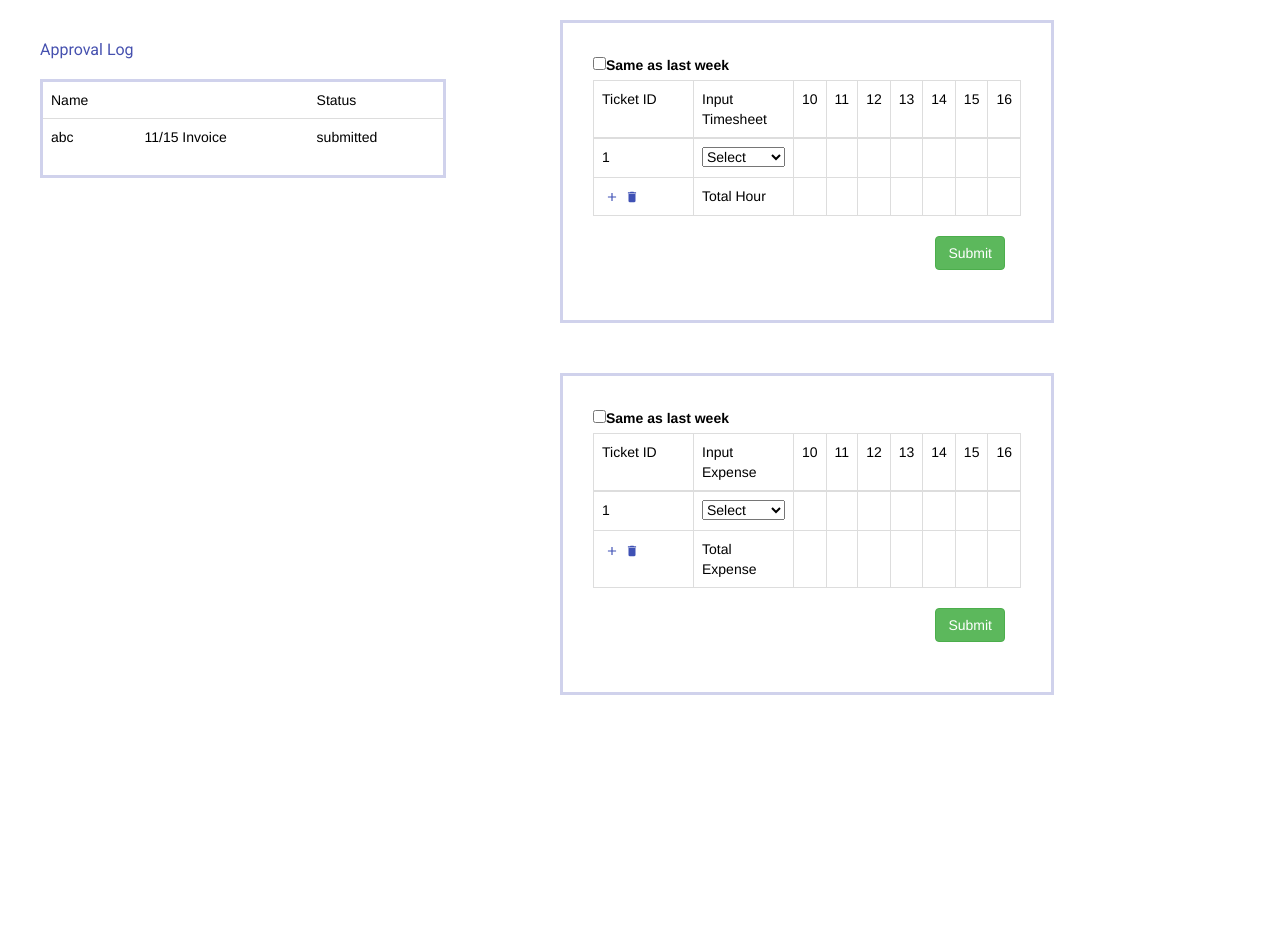
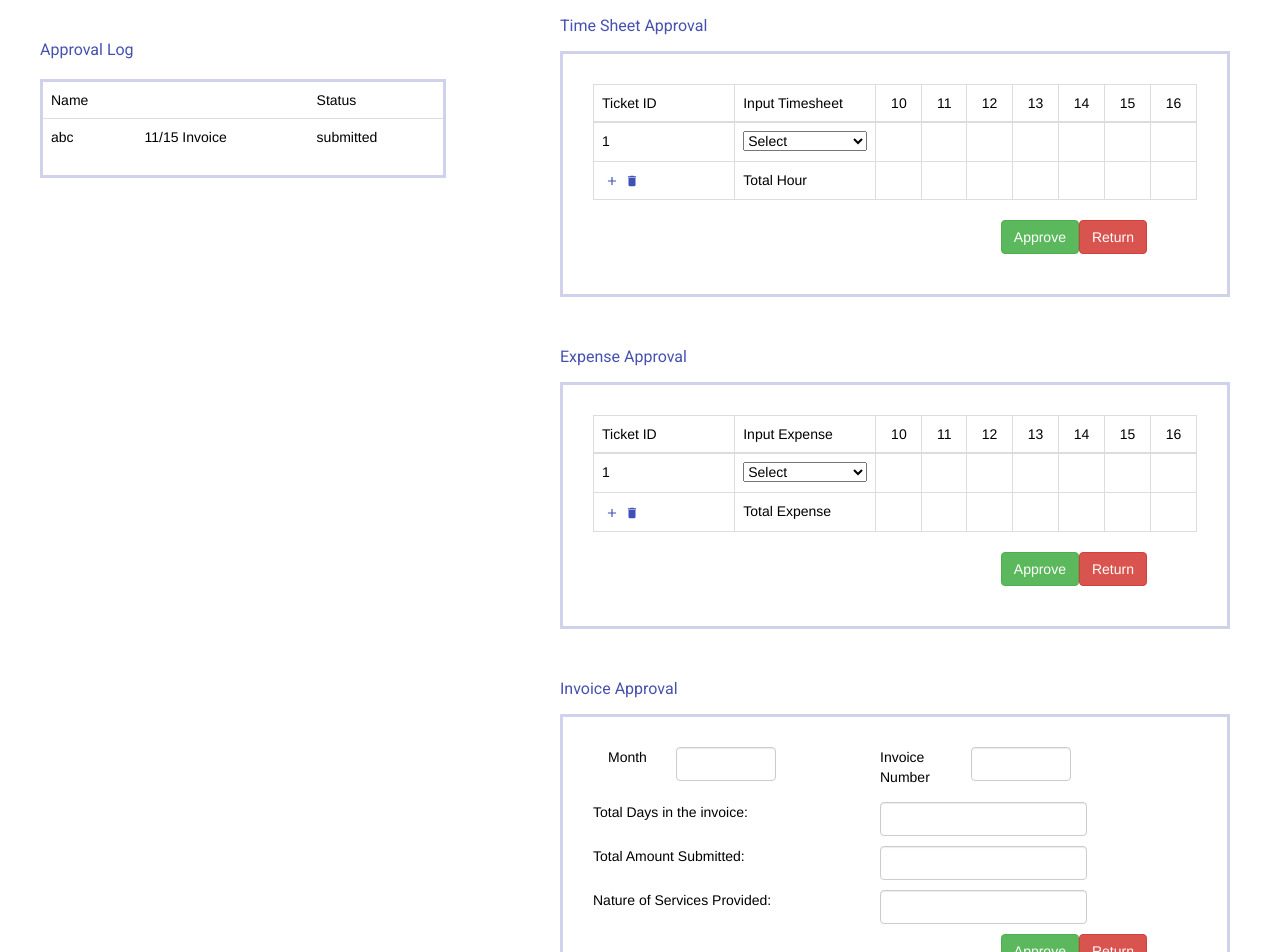
Before and after one commit to Jarxi/Oben, a React (Create React App) app in the folder client/: page /approval in a window 1280 px wide. Shown: the top 952 px of the page. Before the commit the page ends 800 px from the top, so only its background shows below. Built offline with nearby package versions, Linux system fonts and the light colour scheme.

Commit message:
approval page

```diff
--- a/client/src/CSS/SubmissionTable.css
+++ b/client/src/CSS/SubmissionTable.css
@@ -21,7 +21,7 @@ td.date {
     width: 100px;
 }
 .submissionSection {
-    margin: 20px 50px 50px;
+    margin: 0px 50px 50px;
     padding:30px;
     border: 3px solid #D0D2EC;
     color: black;
@@ -32,6 +32,10 @@ td.date {
     margin-top: 20px;
     margin-bottom: 20px;
     margin-left: 80%;
+}
+
+.buttons {
+    margin-left: 70%;
 }
 
 AddCircle {
@@ -46,3 +50,24 @@ input:not([type='checkbox']) {
 .select {
     width: 100%
 }
+
+.outer_box {
+    color: black;
+}
+
+.title {
+    color: #4651af;
+    margin-left: 50px;
+}
+
+label {
+    font-weight: normal !important;
+}
+
+.small-input {
+    width: 100px !important;
+}
+
+.row {
+    margin-bottom: 10px !important;
+}
--- a/client/src/Components/ApprovalTable.js
+++ b/client/src/Components/ApprovalTable.js
@@ -34,6 +34,7 @@ class ApprovalTable extends React.Component {
     this.onError = this.onError.bind(this);
     this.handleSubmit = this.handleSubmit.bind(this);
   }
+
 
   isFloat(value) {
     return !isNaN(value) &&
@@ -190,14 +191,10 @@ class ApprovalTable extends React.Component {
     const expenseFirstDay = moment(firstDay);
     return (
         <div>
+          <div className='outer_box'>
+            <p className='title'>Time Sheet Approval</p>
+
             <div class="submissionSection bootstrap-iso">
-            <div class="form-check">
-              <input class="form-check-input" type="checkbox" value="" />
-              <label class="form-check-label">
-                Same as last week
-              </label>
-            </div>
-
             <Table bordered>
               <thead>
               <tr>
@@ -236,22 +233,20 @@ class ApprovalTable extends React.Component {
               </tr>
               </tbody>
             </Table>
-            <div className="submit_button">
-              <button type="button" class="btn btn-success" onClick={() => this.handleSubmit('timesheet')}>Submit</button>
+              <div className='row'>
+                <div className='buttons'>
+                  <button type="button" className="btn btn-success col">Approve</button>
+                  <button type="button" className="btn btn-danger col" >Return</button></div>
               </div>
             <div className="error_message">
               <p> {this.state.timesheet_error}</p>
             </div>
           </div>
 
+          </div>
+          <div className='outer_box'>
+            <p className='title'>Expense Approval</p>
             <div className="submissionSection bootstrap-iso">
-            <div className="form-check">
-              <input className="form-check-input" type="checkbox" value=""/>
-              <label className="form-check-label">
-                Same as last week
-              </label>
-            </div>
-
               <Table bordered>
                 <thead>
                 <tr>
@@ -290,14 +285,59 @@ class ApprovalTable extends React.Component {
                 </tr>
                 </tbody>
               </Table>
-            <div className="submit_button">
-              <button type="button" className="btn btn-success">Submit</button>
+              <div className='row'>
+                <div className='buttons'>
+                  <button type="button" className="btn btn-success col">Approve</button>
+                  <button type="button" className="btn btn-danger col" >Return</button></div>
               </div>
               <div className="error_message">
                 <p>{this.state.expense_error}</p>
               </div>
             </div>
+          </div>
 
+          <div className='outer_box'>
+            <p className='title'>Invoice Approval</p>
+            <div className="submissionSection bootstrap-iso">
+              <form className="form-inline">
+                <div className="form-group row col-sm-6">
+                  <label htmlFor="month" className="col-sm-3 col-form-label ">Month</label>
+                  <div className="col-sm-3">
+                    <input type="text" className="form-control small-input" id="month"/>
+                  </div>
+                </div>
+                <div className="form-group row col-sm-6">
+                  <label htmlFor="invoice_no" className="col-sm-4 col-form-label">Invoice Number</label>
+                  <div className="col-sm-2">
+                    <input type="text" className="form-control small-input" id="invoice_no"/>
+                  </div>
+                </div>
+                <div className="form-group row">
+                  <label htmlFor="total_days" className='col-sm-6 col-form-label'>Total Days in the invoice:</label>
+                  <input type="text" className="form-control col-sm-6" id="total_dyas"/>
+                </div>
+
+                <div className="form-group row">
+                  <label htmlFor="total_amount" className='col-sm-6 col-form-label'>Total Amount Submitted:</label>
+                  <input type="text" className="form-control col-sm-6" id="total_amount"/>
+                </div>
+
+                <div className="form-group row">
+                  <label htmlFor="service" className='col-sm-6 col-form-label'>Nature of Services Provided:</label>
+                  <input type="text" className="form-control col-sm-6" id="service"/>
+                </div>
+              </form>
+
+              <div className='row'>
+                <div className='buttons'>
+                  <button type="button" className="btn btn-success col">Approve</button>
+                  <button type="button" className="btn btn-danger col" >Return</button></div>
+              </div>
+              <div className="error_message">
+                <p>{this.state.expense_error}</p>
+              </div>
+            </div>
+          </div>
         </div>
 
 
```
Also changed, not shown: client/src/CSS/SubmissionPage.css (line endings or trailing spaces). Lines whose indentation alone changed are shown as unchanged.
